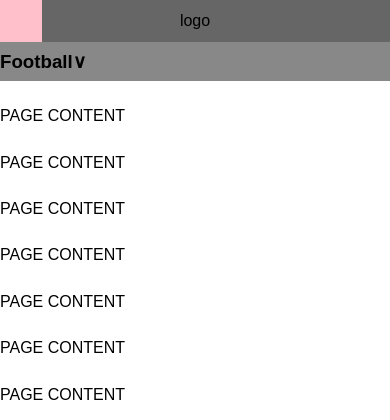
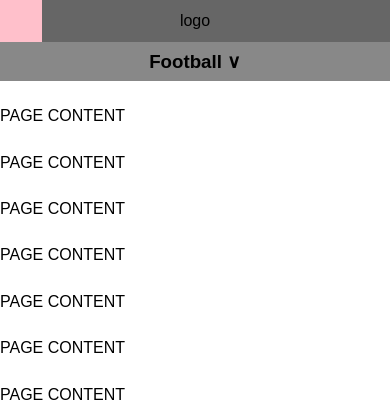
Before and after one commit to soilysound/core2, a PHP site: page / in a window 390 px wide. Shown: the top 420 px of the page. Run offline with PHP 8.4, Linux system fonts and the light colour scheme.

Commit message:
mobile style fixes

```diff
--- a/css/core.css
+++ b/css/core.css
@@ -495,12 +495,15 @@ body {
     -webkit-transform: translateZ(0);
     position: relative;
   }
+  .nav-secondary-all > .nav-secondary-all__head,
+  .nav-secondary-all > .nav-secondary-all__frame {
+    display: block;
+  }
   .nav-secondary-all__head {
     padding: 6px 0;
     text-align: center;
     background: #888;
     cursor: pointer;
-    display: block;
   }
   .nav-secondary-all__section {
     font-weight: normal;
--- a/css/less/navigations/nav-secondary-all.less
+++ b/css/less/navigations/nav-secondary-all.less
@@ -40,12 +40,17 @@
   	position: relative;
   }
 
+  //cancel out flex box classes from markup
+  .nav-secondary-all > .nav-secondary-all__head,
+  .nav-secondary-all > .nav-secondary-all__frame {
+    display: block;
+  }
+
   .nav-secondary-all__head {
   	padding:6px 0;
     text-align: center;
     background: #888;
     cursor: pointer;
-    display: block;
   }
 
   //display sub section of clicked nav
```
